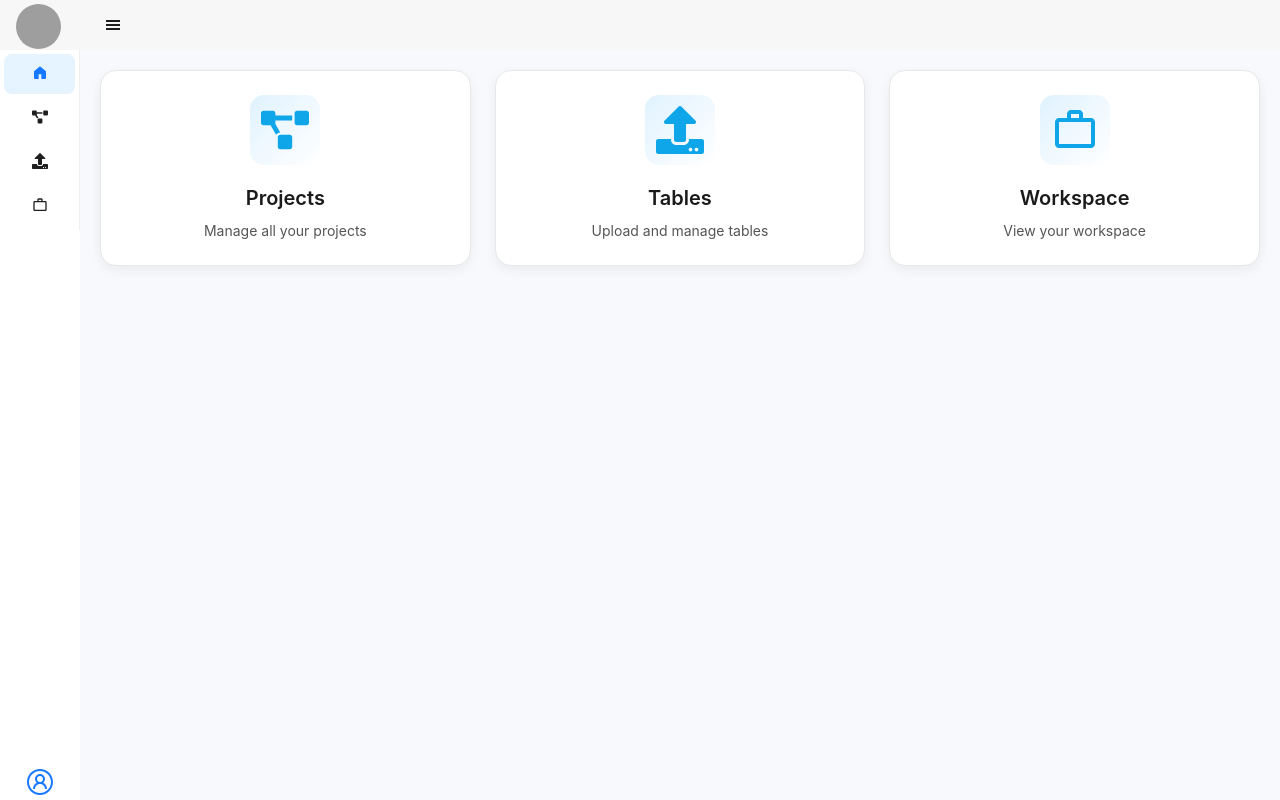
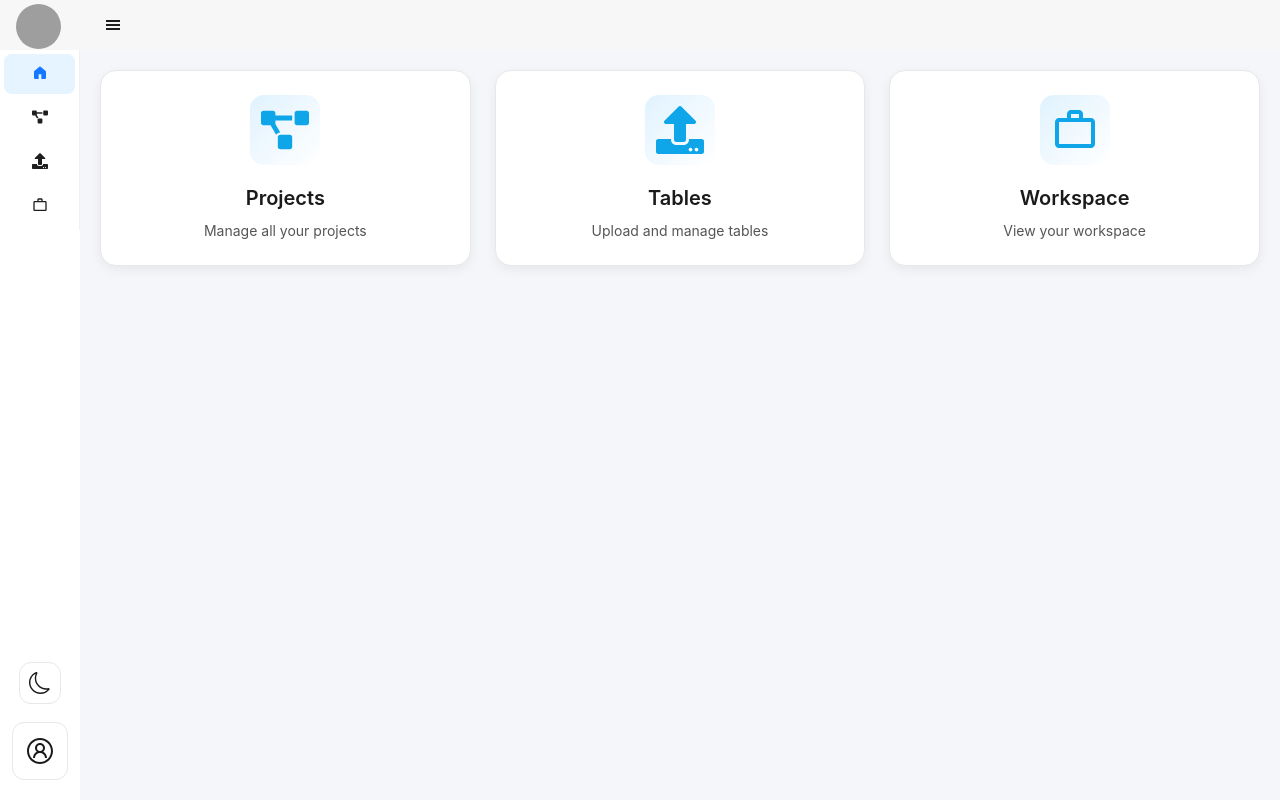
Before and after one commit to karthikch33/C-TestInvetory, a React (Create React App) app in the folder LLM_Frontend/: page / in a window 1280 px wide. Built offline with nearby package versions, Linux system fonts and the light colour scheme; no server answers; grey boxes are pictures that could not be loaded.

Commit message:
Added BlackTheme and WhiteTheme Toogle

```diff
--- a/LLM_Frontend/src/App.css
+++ b/LLM_Frontend/src/App.css
@@ -1,3 +1,43 @@
+/* LIGHT THEME */
+:root {
+  --bg: #f5f6fa;
+  --card-bg: #ffffff;
+  --text: #1a1a1a;
+  --text-soft: #555;
+  --border: #e8e8e8;
+  --header-bg: #f7f7f7;
+  --table-header: #2d3e50;
+  --table-row: #ffffff;
+  --table-text : #ffffff;
+  --sidebar-bg: #ffffff;
+   --hover-light: rgba(0,0,0,0.06);
+}
+
+/* DARK THEME */
+.dark {
+  --bg: #0d0d0d;
+  --card-bg: #1a1a1a;
+  --text: #ffffff;
+  --text-soft: #aaaaaa;
+  --border: #333;
+  --header-bg: #141414;
+  --table-header: #1e1e1e;
+  --table-row: #141414;
+  --sidebar-bg: #131313;
+  --hover-light: rgba(255,255,255,0.12);
+}
+
+* {
+  transition: background-color 0.25s ease, color 0.25s ease, border-color 0.25s ease;
+}
+
+.theme-text {
+  color: var(--text) !important;
+}
+
+
+
+
 .logo{
   height: 32px;
   margin: 16px;
@@ -26,8 +66,8 @@
 }
 
 .ant-layout-header{
-  background-color: #f7f7f7 !important;
-  /* background-color: #f7f7f7 !important; */
+  background-color: var(--header-bg) !important;
+  color: var(--text) !important;
 }
 
 .ant-layout-content{
@@ -38,7 +78,7 @@
 .ant-layout-sider{
   flex: 0 0 250px !important;
   max-width: 250px !important;
-  background-color: #ffffff !important;
+  background-color: var(--sidebar-bg) !important;
   min-width: 250px !important;
   width: 250px !important;
 }
@@ -197,14 +237,14 @@ main::-webkit-scrollbar{
 .SegmentTables .ant-table-thead > tr > th, .WorkSpaceTable .ant-table-thead > tr > th,
 .WorkSpaceTargetTable .ant-table-thead > tr > th, .PreLoad_Table .ant-table-thead > tr > th,
 .report_table .ant-table-thead > tr > th{
-  background-color: #2d3e50  !important;
-  color: white !important;
   padding: 0 0 0 0 !important;
   height: 30px !important;
   min-width: 90px !important;
   text-align: center;
   font-size: 13px;
-  border: 5px solid #2d3e50  !important;
+  background-color: var(--table-header) !important;
+  border: 5px solid var(--table-header) !important;
+  color: var(--table-text) !important;
 }
 
 
@@ -215,9 +255,11 @@ main::-webkit-scrollbar{
 .SegmentTables .ant-table-tbody > tr > td, .WorkSpaceTable .ant-table-tbody > tr > td,
 .WorkSpaceTargetTable .ant-table-tbody > tr > td , .PreLoad_Table .ant-table-tbody > tr > td
 {
-  color: #000;
   padding: 0 0 5px 0 !important;
   min-width: 90px !important;
+  color: var(--text);
+  border-color: var(--border) !important;
+  background-color: var(--table-row) !important;
 }
 
 .flatFile .ant-table-tbody > tr > td, .Manage_Project .ant-table-tbody > tr > td{
@@ -302,7 +344,7 @@ main::-webkit-scrollbar{
 .WorkSpaceTable .ant-table .ant-table-tbody > tr > td{
   width: 150px !important;
   padding: 0px !important;
-  background-color: #fff !important;
+  background-color: var(--card-bg) !important;
 }
 
 .bussiness_rules_table .ant-table .ant-table-tbody > tr > td:nth-child(1){
@@ -454,8 +496,10 @@ main::-webkit-scrollbar{
   height: 150px;
   resize: none;
 
-  color: fieldtext;
-  background-color: field;
+  background-color: var(--card-bg);
+  color: var(--text);
+  border-color: var(--border);
+
 
   border-width: 1px;
   border-style: solid;
@@ -532,7 +576,8 @@ main::-webkit-scrollbar{
 
 /* Global CSS */
 .ant-dropdown, .ant-dropdown-menu, .ant-select-dropdown, .ant-select-dropdown .ant-select-item {
-  background: #fff !important;
+  background: var(--card-bg) !important;
+  color: var(--text) !important;
   backdrop-filter: none !important;
   -webkit-backdrop-filter: none !important;
 }
--- a/LLM_Frontend/src/components/app/store.js
+++ b/LLM_Frontend/src/components/app/store.js
@@ -3,13 +3,15 @@ import projectReducer from "../features/Project/projectSlice";
 import bussinesrulesReducer from '../features/BussinessRules/BussinessRulesSlice'
 import fileReducer from '../features/Connections/fileSlice'
 import workspaceReducer from '../features/WorkSpace/workSpaceSlice'
+import themeReducer from "../features/theme/themeSlice";
 
 export const store = configureStore({
     reducer:{
         project : projectReducer,
         bussinessrules : bussinesrulesReducer,
         file : fileReducer,
-        workspace : workspaceReducer
+        workspace : workspaceReducer,
+        theme : themeReducer
     },
     middleware: (getDefaultMiddleware) => getDefaultMiddleware({serializableCheck: false,}),
 })
--- /dev/null
+++ b/LLM_Frontend/src/components/features/theme/themeSlice.js
@@ -0,0 +1,21 @@
+import { createSlice } from "@reduxjs/toolkit";
+
+const initialState = {
+  isDark: false,
+};
+
+const themeSlice = createSlice({
+  name: "theme",
+  initialState,
+  reducers: {
+    toggleTheme: (state) => {
+      state.isDark = !state.isDark;
+    },
+    setTheme: (state, action) => {
+      state.isDark = action.payload;
+    },
+  },
+});
+
+export const { toggleTheme, setTheme } = themeSlice.actions;
+export default themeSlice.reducer;
--- a/LLM_Frontend/src/components/layout/AppLayout/AppLayout.js
+++ b/LLM_Frontend/src/components/layout/AppLayout/AppLayout.js
@@ -1,7 +1,9 @@
-import React, { useState } from "react";
+import React, { useEffect, useState } from "react";
 import { Outlet, useNavigate } from "react-router-dom";
 import { ToastContainer } from "react-toastify";
 import { Layout } from "antd";
+import { ConfigProvider, theme } from "antd";
+import { useSelector } from "react-redux";
 
 import AppHeader from "../../layout/AppHeader/AppHeader";
 import SideMenu from "../../layout/SideMenu/SideMenu";
@@ -24,12 +26,28 @@ export default function AppLayout() {
   const [collapsed, setCollapsed] = useState(true);
   const [selectedKey, setSelectedKey] = useState("/");
 
+  const isDark = useSelector((state) => state.theme.isDark);
+
+    useEffect(() => {
+    if (isDark) document.body.classList.add("dark");
+    else document.body.classList.remove("dark");
+  }, [isDark]);
+
+
   const handleMenuClick = (e) => {
     setSelectedKey(e.key);
     navigate(e.key);
   };
 
   return (
+    <ConfigProvider
+      theme={{
+        algorithm: isDark
+          ? theme.darkAlgorithm
+          : theme.defaultAlgorithm,
+      }}
+    >
+
     <Layout>
       <ToastContainer position="top-center" autoClose={2500} />
 
@@ -49,7 +67,7 @@ export default function AppLayout() {
             overflowY:"scroll",
              backgroundRepeat:"no-repeat",
              backgroundSize:"cover",
-             backgroundColor:"#F7F9FC",
+             backgroundColor: "var(--bg)"
               // backgroundImage: 'url("https://www.yash.com/wp-content/themes/html5blank-stable/images/services/service-offeringBG.png")'
           }}
           >
@@ -58,5 +76,6 @@ export default function AppLayout() {
         </Layout>
       </Layout>
     </Layout>
+    </ConfigProvider>
   );
 }
--- a/LLM_Frontend/src/components/layout/SideMenu/SideMenu.css
+++ b/LLM_Frontend/src/components/layout/SideMenu/SideMenu.css
@@ -1,51 +1,81 @@
-.sidebar-profile {
+/* FOOTER WRAPPER (TOGGLE + PROFILE) */
+.sidebar-footer {
   position: absolute;
-    bottom: 20px;
+  bottom: 50px;
   left: 0;
   width: 100%;
-    padding: 14px;
+  padding: 20px 12px;
+  display: flex;
+  flex-direction: column;
+  align-items: center;
+  gap: 18px;
+  background: transparent;
+  box-sizing: border-box;
+}
+
+/* THEME TOGGLE BUTTON */
+.theme-toggle {
+  width: 42px;
+  height: 42px;
+  border-radius: 12px;
+  background: var(--card-bg);
+  border: 1px solid var(--border);
+  display: flex;
+  justify-content: center;
+  align-items: center;
+  cursor: pointer;
+  /* transition: background 0.25s ease, border-color 0.25s ease; */
+}
+
+.theme-toggle:hover {
+  background: var(--hover-light);
+}
+
+/* PROFILE WRAPPER */
+.sidebar-profile {
+  width: 100%;
+  padding: 12px;
+  background: var(--card-bg);
+  border-radius: 12px;
   display: flex;
   align-items: center;
   gap: 12px;
   cursor: pointer;
-    transition: all 0.2s ease;
+  transition: all 0.25s ease;
+  border: 1px solid var(--border);
 }
 
-  .sidebar-profile:hover {
-    background: #e6f4ff;
+/* COLLAPSED PROFILE */
+.sidebar-profile.collapsed {
+  justify-content: center;
+  padding: 12px 0;
 }
 
+.sidebar-profile.collapsed .profile-info {
+  display: none;
+}
+
+/* PROFILE ICON */
 .profile-icon {
   font-size: 32px;
-    color: #1677ff;
+  color: var(--text);
+  transition: color 0.25s ease;
 }
 
+/* PROFILE TEXT */
 .profile-info {
   display: flex;
   flex-direction: column;
+  line-height: 1.2;
 }
 
 .profile-name {
   font-size: 14px;
   font-weight: 600;
-    color: #222;
+  color: var(--text);
 }
 
 .profile-role {
   font-size: 12px;
-    color: #777;
+  color: var(--text-soft);
 }
-
-  /* Collapsed Mode */
-  .collapsed-profile {
-    justify-content: center;
-    padding: 12px;
-  }
-
-  .collapsed-profile .profile-info {
-    display: none;
-  }
-
-  .collapsed-profile .profile-icon {
-    margin: 0 auto;
-  }
--- a/LLM_Frontend/src/components/layout/SideMenu/SideMenu.js
+++ b/LLM_Frontend/src/components/layout/SideMenu/SideMenu.js
@@ -3,6 +3,10 @@ import { LiaUserCircleSolid } from "react-icons/lia";
 import './SideMenu.css'
 import { MdOutlinePerson } from "react-icons/md";
 import { GoSignOut } from "react-icons/go";
+import { useDispatch, useSelector } from "react-redux";
+import { toggleTheme } from "../../features/theme/themeSlice";
+import { BsSun, BsMoon } from "react-icons/bs";
+
 
 const { Sider } = Layout;
 export default function SideMenu({ collapsed, selectedKey, handleMenuClick, items }) {
@@ -13,20 +17,39 @@ export default function SideMenu({ collapsed, selectedKey, handleMenuClick, item
     { key: "/signout", icon: <GoSignOut />, label: "Sign Out" },
   ];
 
+  const isDark = useSelector((state) => state.theme.isDark);
+  const dispatch = useDispatch();
+
   return (
    <Sider trigger={null} collapsible collapsed={collapsed}>
+
+  {/* MENU */}
   <Menu
     theme="light"
     mode="inline"
     selectedKeys={[selectedKey]}
     onClick={handleMenuClick}
-        items ={items}
+    items={items}
   />
-      <div className="sidebar-profile">
-      <div className={`sidebar-profile ${collapsed ? "collapsed-profile" : ""}`}>
+
+  {/* FOOTER AREA: TOGGLE + PROFILE */}
+  <div className="sidebar-footer">
+    {/* THEME TOGGLE */}
+    <div
+      className="theme-toggle"
+      onClick={() => dispatch(toggleTheme())}
+    >
+      {isDark
+      ? <BsSun size={22} color="var(--text)" />
+      : <BsMoon size={22} color="var(--text)" />
+    }
+    </div>
+
+    {/* PROFILE SECTION */}
+    <div className={`sidebar-profile ${collapsed ? "collapsed" : ""}`}>
       <Dropdown
         placement="topRight"
-        menu={{items : collapsed ?  profileItems : []}}
+        menu={{ items: collapsed ? profileItems : [] }}
       >
         <LiaUserCircleSolid className="profile-icon" />
       </Dropdown>
@@ -40,6 +63,8 @@ export default function SideMenu({ collapsed, selectedKey, handleMenuClick, item
     </div>
 
   </div>
+
 </Sider>
+
   );
 }
```
Also changed, not shown: LLM_Frontend/src/components/pages/Project/ManageProjects.js (+27 -22 lines). Lines whose indentation alone changed are shown as unchanged.
